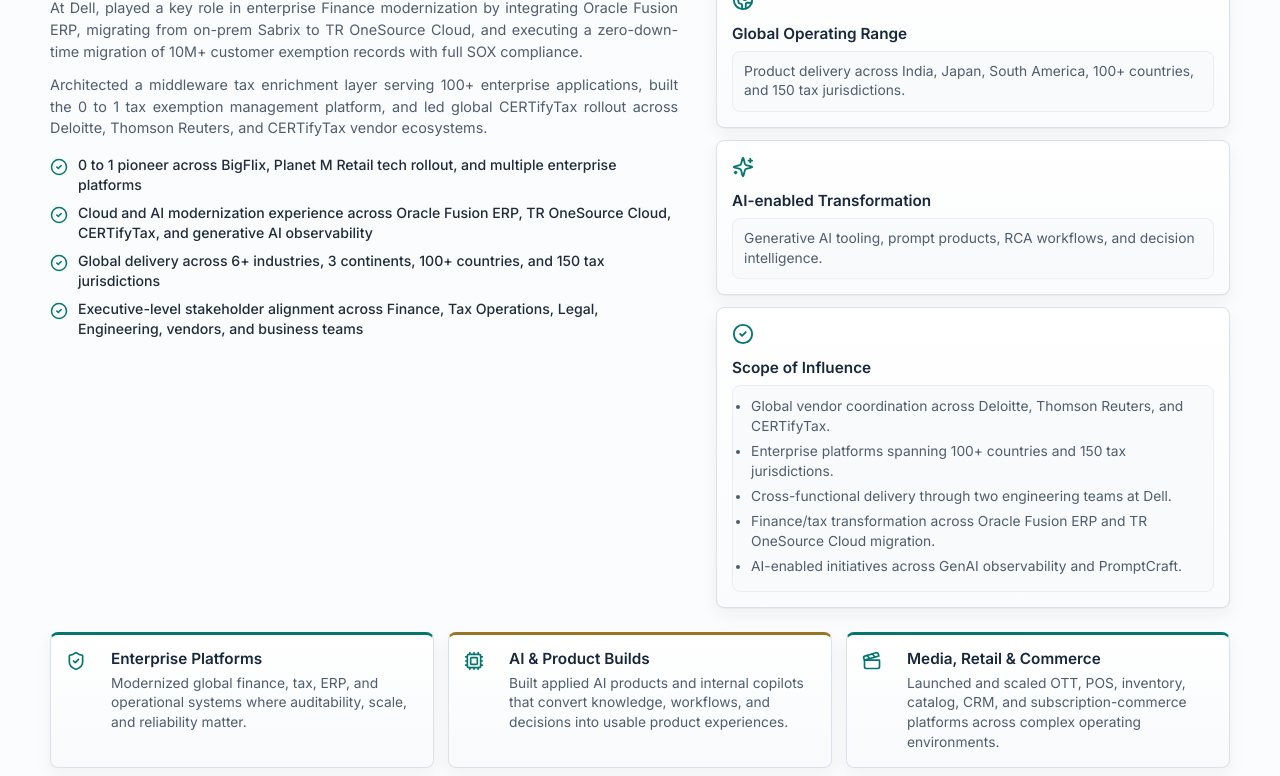
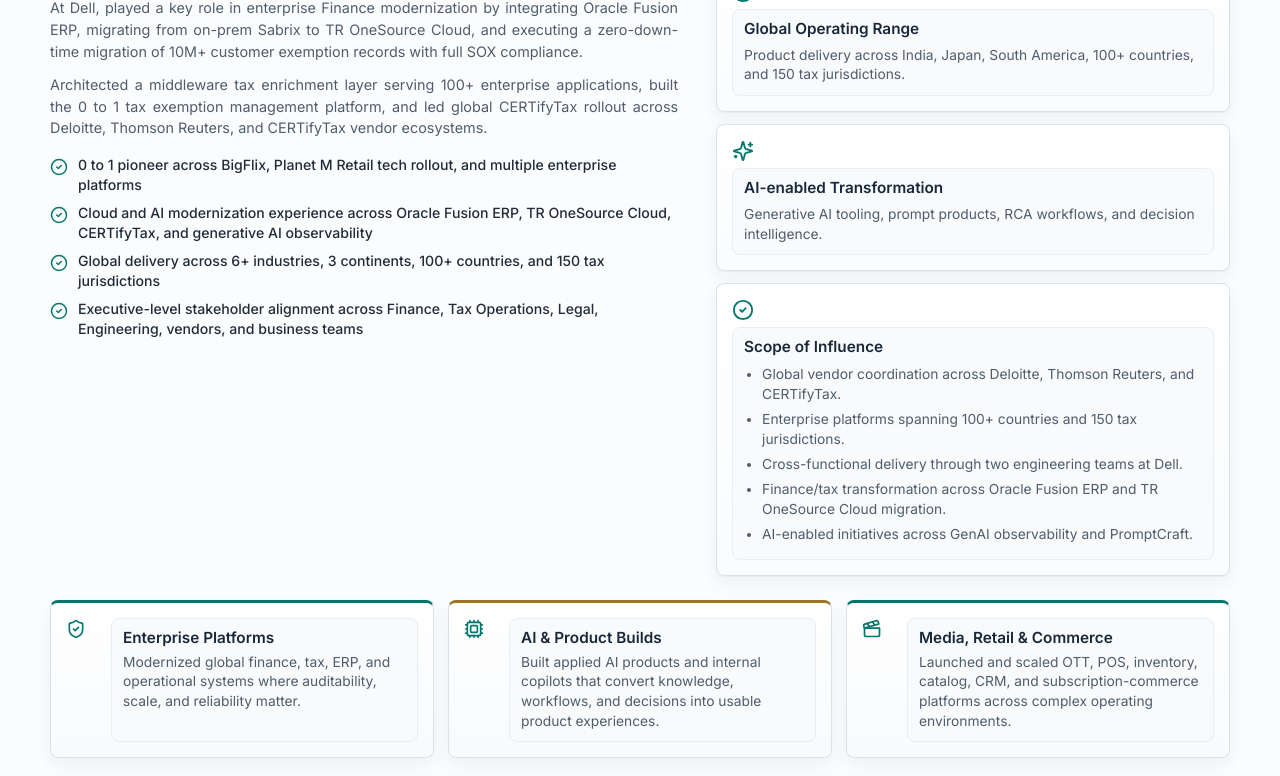
Before and after one commit to vijayshagunkumar/vijayshagunkumar.github.io, a React (Vite) app: page / in a window 1280 px wide. Shown: the part 1040-1816 px from the top of the page. Built offline with nearby package versions, Linux system fonts and the light colour scheme.

Commit message:
Use single inner panel per card

```diff
--- a/src/components/About.tsx
+++ b/src/components/About.tsx
@@ -49,18 +49,22 @@
           {cards.map((card) => (
             <article className="mini-card" key={card.title}>
               <card.icon size={22} />
+              <div className="card-text-panel">
                 <h3>{card.title}</h3>
                 <p>{card.body}</p>
+              </div>
             </article>
           ))}
           <article className="mini-card scope-card">
             <CheckCircle2 size={22} />
+            <div className="card-text-panel">
               <h3>Scope of Influence</h3>
               <ul>
                 {scopeOfInfluence.map((item) => (
                   <li key={item}>{item}</li>
                 ))}
               </ul>
+            </div>
           </article>
         </div>
       </div>
@@ -69,7 +73,7 @@
           {leadershipThemes.map((theme) => (
             <article className="leadership-theme" key={theme.title}>
               <theme.icon size={20} />
-              <div>
+              <div className="card-text-panel">
                 <h3>{theme.title}</h3>
                 <p>{theme.detail}</p>
               </div>
--- a/src/components/Certifications.tsx
+++ b/src/components/Certifications.tsx
@@ -19,11 +19,13 @@
               style={{ "--cert-accent": item.accent } as CSSProperties}
             >
               <div className="cert-mark">{item.brandMark}</div>
-              <h3>{item.title}</h3>
-              <p>{item.issuer}</p>
-              <span>
-                {item.year} · View Credential <ExternalLink size={13} />
-              </span>
+              <div className="card-text-panel">
+                <h3>{item.title}</h3>
+                <p>{item.issuer}</p>
+                <span>
+                  {item.year} · View Credential <ExternalLink size={13} />
+                </span>
+              </div>
             </a>
           ))}
         </div>
--- a/src/components/Experience.tsx
+++ b/src/components/Experience.tsx
@@ -140,7 +140,7 @@
               <div className="experience-icon">
                 <BriefcaseBusiness size={22} />
               </div>
-              <div>
+              <div className="card-text-panel">
                 <div className="experience-meta">{item.period}</div>
                 <h3>{item.role}</h3>
                 <h4>{item.company}</h4>
--- a/src/components/PersonalInitiatives.tsx
+++ b/src/components/PersonalInitiatives.tsx
@@ -134,6 +134,7 @@
               <span className="card-open-hint" aria-hidden="true">
                 <Maximize2 size={15} />
               </span>
+              <div className="card-text-panel personal-card-panel">
                 <div className="project-topline">
                   <span>{project.status}</span>
                   <strong>{project.availability ?? "Self-built"}</strong>
@@ -160,6 +161,7 @@
                     <span key={tag}>{tag}</span>
                   ))}
                 </div>
+              </div>
               <div className="project-actions" onClick={(event) => event.stopPropagation()}>
                 {project.liveUrl ? (
                   <a className="btn primary" href={project.liveUrl} target="_blank" rel="noreferrer">
--- a/src/components/Skills.tsx
+++ b/src/components/Skills.tsx
@@ -49,6 +49,7 @@
         <div className="skills-grid">
           {skillGroups.map((group) => (
             <article className="skill-card capability-card" key={group.title}>
+              <div className="card-text-panel">
                 <div className="capability-head">
                   {(() => {
                     const Icon = skillIcons[group.title] ?? Sparkles;
@@ -57,12 +58,14 @@
                   <h3>{group.title}</h3>
                 </div>
                 <VisibleTags items={group.skills} />
+              </div>
             </article>
           ))}
         </div>
         <div className="domain-grid">
           {domains.map((domain) => (
             <article className="domain-card capability-card" key={domain.name}>
+              <div className="card-text-panel">
                 <div className="capability-head">
                   {(() => {
                     const Icon = domainIcons[domain.name] ?? LineChart;
@@ -72,6 +75,7 @@
                 </div>
                 <p>{domain.years}</p>
                 <VisibleTags items={domain.tags} />
+              </div>
             </article>
           ))}
         </div>
--- a/src/styles/components.css
+++ b/src/styles/components.css
@@ -611,15 +611,20 @@
   hyphens: manual;
 }
 
-.mini-card p,
-.domain-card > p,
-.compact-card p,
-.personal-value,
-.personal-meta div {
+.card-text-panel {
   padding: 10px 11px;
   border: 1px solid var(--border-soft);
   border-radius: 8px;
   background: var(--surface-strong);
+}
+
+.card-text-panel h3:first-child,
+.card-text-panel .capability-head:first-child {
+  margin-top: 0;
+}
+
+.card-text-panel > *:last-child {
+  margin-bottom: 0;
 }
 
 .scope-card ul {
@@ -628,15 +633,6 @@
   color: var(--muted);
   font-size: 0.92rem;
   line-height: 1.45;
-}
-
-.scope-card ul {
-  padding-top: 10px;
-  padding-right: 10px;
-  padding-bottom: 10px;
-  border: 1px solid var(--border-soft);
-  border-radius: 8px;
-  background: var(--surface-strong);
 }
 
 .scope-card li {
@@ -1023,13 +1019,6 @@
   line-height: 1.45;
   text-align: left;
   hyphens: manual;
-}
-
-.experience-card > div > p:not(.experience-card-highlight) {
-  padding: 10px 11px;
-  border: 1px solid var(--border-soft);
-  border-radius: 8px;
-  background: var(--surface-strong);
 }
 
 .experience-card-highlight {
```
Lines whose indentation alone changed are shown as unchanged.
